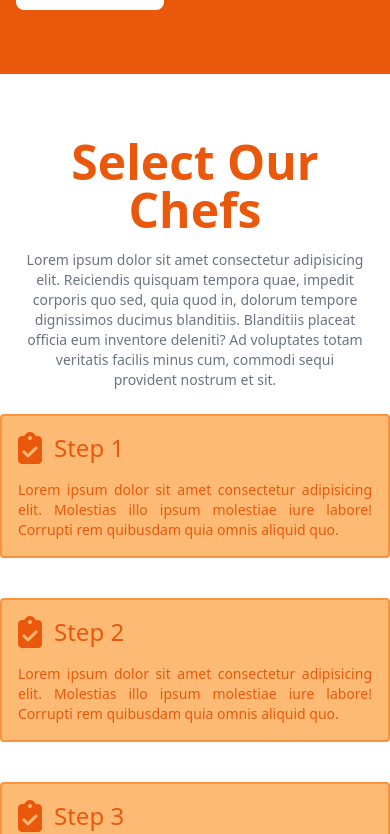
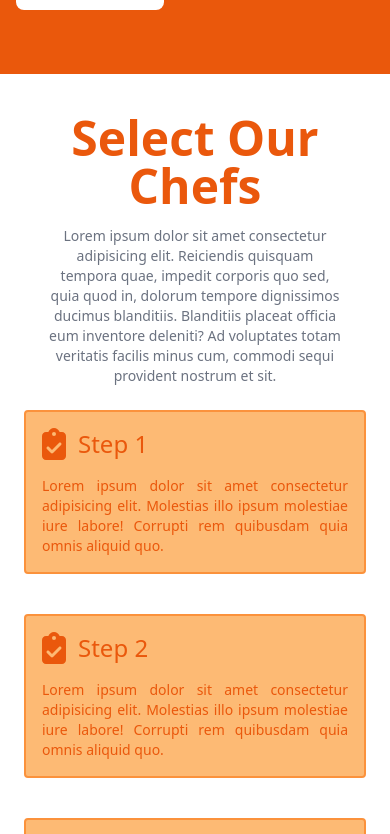
Before and after one commit to Amiodas/chef-squad, a React (Vite) app: page / in a window 390 px wide. Shown: the part 1239-2073 px from the top of the page. Built offline with nearby package versions, Linux system fonts and the light colour scheme; no server answers.

Commit message:
#category ui issue solve

```diff
--- a/src/components/Category/Category.jsx
+++ b/src/components/Category/Category.jsx
@@ -2,7 +2,7 @@ import React from "react";
 
 const Category = () => {
   return (
-    <div className="container mx-auto mt-16">
+    <div className="container mx-auto mt-10 md:mt-16 px-6 md:px-0">
       <h3 className="text-5xl font-bold text-center text-orange-600">
         Select Our Chefs
       </h3>
@@ -13,7 +13,7 @@ const Category = () => {
         inventore deleniti? Ad voluptates totam veritatis facilis minus cum,
         commodi sequi provident nostrum et sit.
       </p>
-      <div className="grid grid-cols-1 md:grid-cols-4 gap-10 mb-4 md:gap-10 justify-center text-left">
+      <div className="grid grid-cols-1 md:grid-cols-4 gap-10 mb-2 md:gap-10 justify-center text-left">
         <div className="bg-orange-300 p-4 text-orange-600 border-2 border-orange-400 rounded">
           <div className="flex">
             <svg
```
